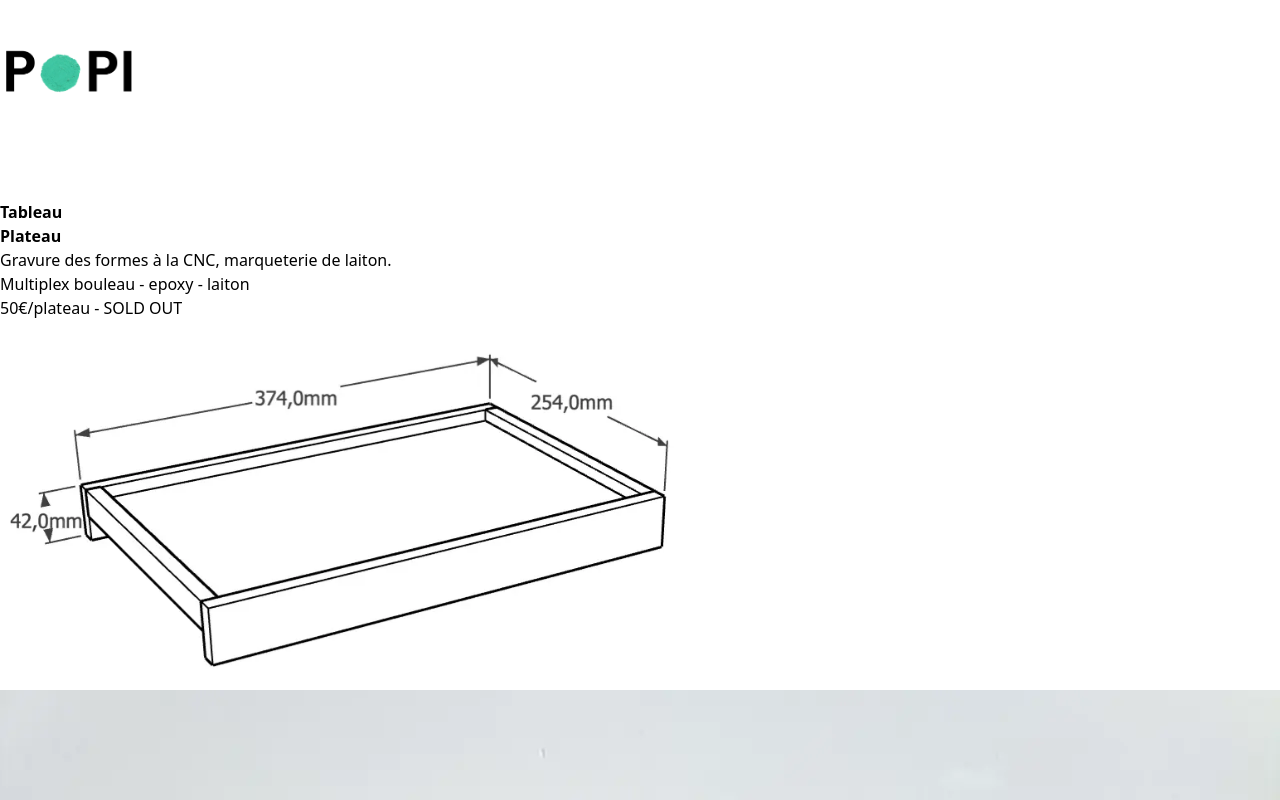
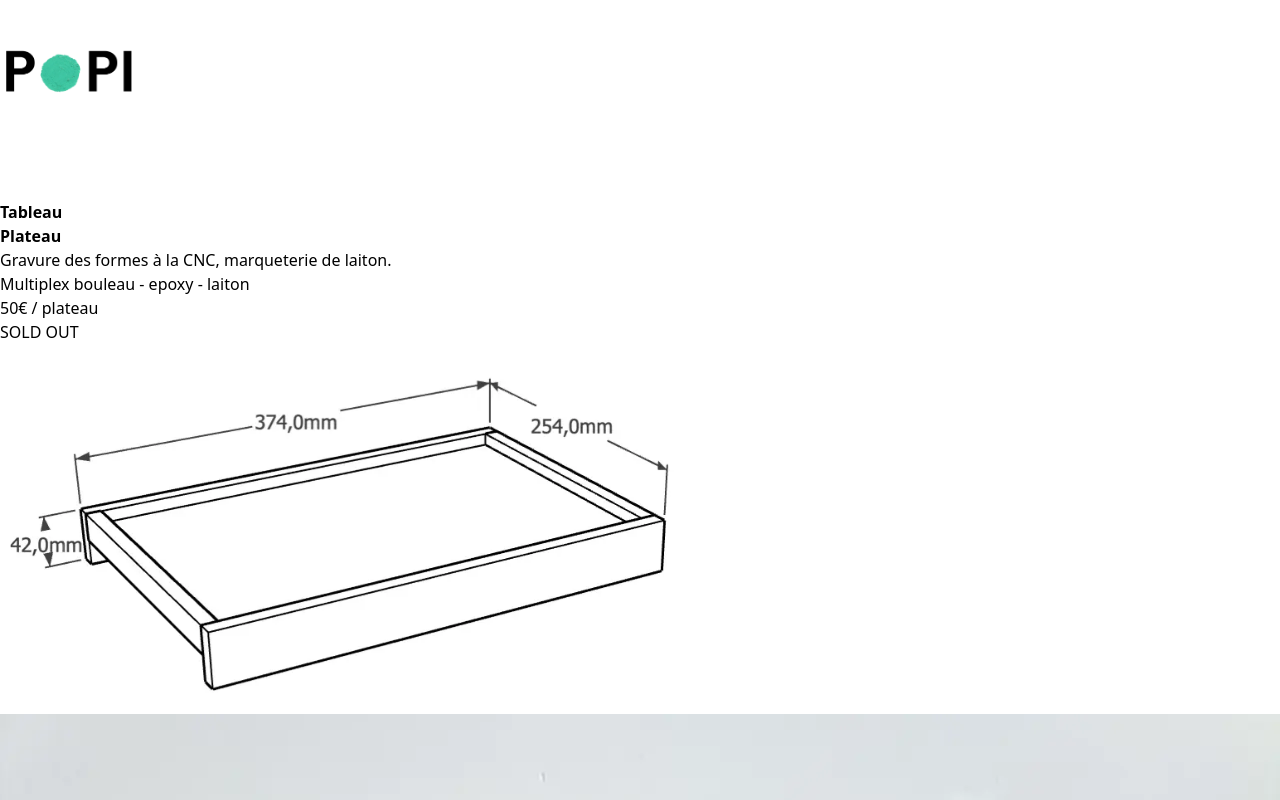
Before and after one commit to DinoJay/alix_latest, a SvelteKit app: page /mini_series/plateau in a window 1280 px wide. Shown: the top 800 px of the page. Built offline with nearby package versions, Linux system fonts and the light colour scheme; some icons are missing.

Commit message:
little fixes

```diff
--- a/src/lib/FurnitureView.svelte
+++ b/src/lib/FurnitureView.svelte
@@ -51,7 +51,7 @@
 			</div>
 		</div>
 		<img
-			class="mini-series-table-mobile m-auto w-96 object-contain ml-12"
+			class="mini-series-table-mobile m-auto w-96 object-contain lg:ml-12"
 			style:height={imgHeight}
 			alt=""
 			src={drawingImg}
--- a/src/routes/mini_series/plateau/+page.svelte
+++ b/src/routes/mini_series/plateau/+page.svelte
@@ -23,7 +23,8 @@
 	subTitle="Plateau"
 	descr="Gravure des formes à la CNC, marqueterie de laiton."
 	materials="Multiplex bouleau - epoxy - laiton"
-	price="50€/plateau - SOLD OUT"
+	price="50€ / plateau"
 	{imgs}
+	availability="SOLD OUT"
 	drawingImg="/plateau_plan.webp"
 />
--- a/src/routes/mini_series/villes/+page.svelte
+++ b/src/routes/mini_series/villes/+page.svelte
@@ -23,7 +23,8 @@
 	subTitle="Table Basse"
 	descr="Gravure des formes à la CNC, résine coulée à plat"
 	materials="Multiplex - epoxy - pieds en acier laqué jaune ou rouge"
-	price="570€ - Disponible sur commande."
+	price="570€ / Table"
+	availability="sur commande"
 	{imgs}
 	drawingImg="/ville-taille.webp"
 />
```
